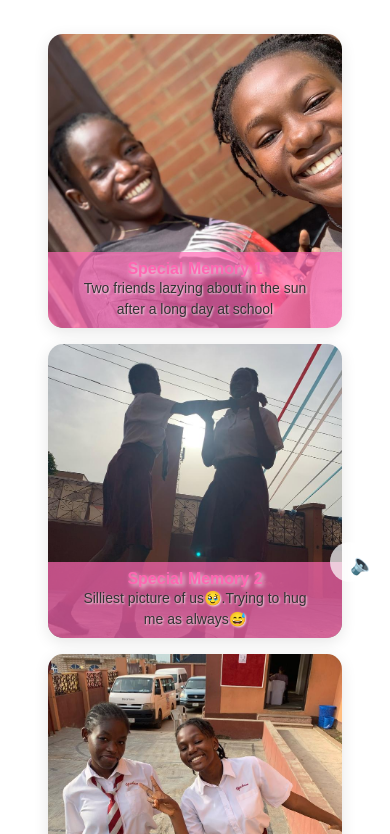
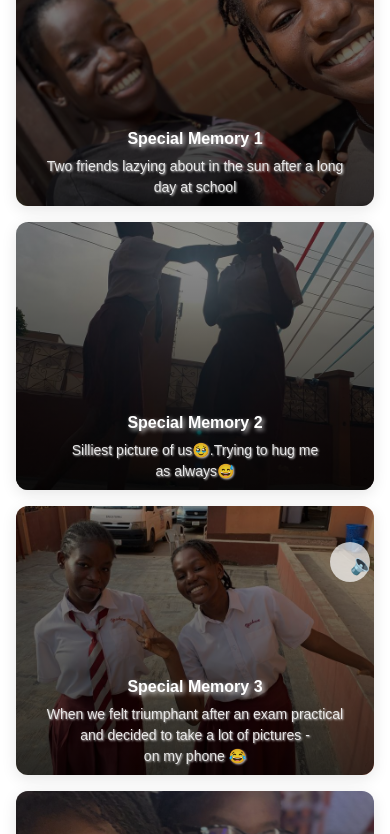
Before and after one commit to AkoredeAzeez/Nifemi, a plain HTML site: page src/pages/memories.html in a window 390 px wide. Shown: the part 242-1076 px from the top of the page. Drawn offline with Linux system fonts and the light colour scheme; a script that the page names is missing.

Commit message:
Update style.css

```diff
--- a/src/css/style.css
+++ b/src/css/style.css
@@ -243,27 +243,25 @@ button:hover {
 
 .memory-grid {
     display: grid;
-    grid-template-columns: repeat(auto-fit, minmax(min(100%, 250px), 1fr));
+    grid-template-columns: repeat(auto-fit, minmax(min(100%, 300px), 1fr));
     gap: clamp(1rem, 3vw, 2rem);
-    padding: 1rem;
     width: 100%;
 }
 
 .memory-item {
     position: relative;
-    border-radius: 15px;
+    width: 100%;
+    aspect-ratio: 1;
+    border-radius: 12px;
     overflow: hidden;
-    aspect-ratio: 1;
     box-shadow: 0 4px 15px rgba(0, 0, 0, 0.1);
-    width: 100%;
-    height: auto;
 }
 
 .memory-image {
     width: 100%;
     height: 100%;
     object-fit: cover;
-    transition: transform 0.5s ease;
+    transition: transform 0.3s ease;
 }
 
 .memory-overlay {
@@ -271,11 +269,28 @@ button:hover {
     bottom: 0;
     left: 0;
     right: 0;
-    background: rgba(255, 105, 180, 0.9);
+    background: linear-gradient(
+        to top,
+        rgba(0, 0, 0, 0.8),
+        rgba(0, 0, 0, 0.4) 60%,
+        transparent
+    );
+    padding: clamp(1rem, 4vw, 1.5rem);
     color: white;
-    padding: 1rem;
     transform: translateY(100%);
     transition: transform 0.3s ease;
+}
+
+.memory-overlay h3 {
+    font-size: clamp(1rem, 4vw, 1.2rem);
+    margin-bottom: 0.5rem;
+    color: white;
+}
+
+.memory-overlay p {
+    font-size: clamp(0.875rem, 3vw, 1rem);
+    opacity: 0.9;
+    color: white;
 }
 
 .memory-item:hover .memory-overlay {
@@ -412,7 +427,6 @@ p {
 
     .memory-grid {
         grid-template-columns: 1fr;
-        padding: 1rem;
         gap: 1rem;
     }
 
@@ -461,7 +475,6 @@ p {
 @media (hover: none) {
     .memory-overlay {
         transform: translateY(0);
-        background: rgba(255, 105, 180, 0.7);
     }
 
     .memory-item:active .memory-image {
@@ -506,3 +519,76 @@ p {
 .music-control:active {
     transform: scale(0.95);
 }
+
+/* Memory Grid Layout */
+.memories-container {
+    width: 100%;
+    max-width: 1200px;
+    margin: 0 auto;
+    padding: clamp(1rem, 3vw, 2rem);
+    min-height: 100vh;
+}
+
+/* Mobile Optimizations */
+@media (max-width: 768px) {
+    .memory-grid {
+        grid-template-columns: 1fr;
+        gap: 1rem;
+    }
+
+    .memory-item {
+        aspect-ratio: 4/3;
+    }
+
+    .memory-overlay {
+        transform: translateY(0);
+        background: linear-gradient(
+            to top,
+            rgba(0, 0, 0, 0.8),
+            rgba(0, 0, 0, 0.4)
+        );
+        height: 100%;
+        display: flex;
+        flex-direction: column;
+        justify-content: flex-end;
+    }
+
+    .memory-image {
+        height: 100%;
+        object-fit: cover;
+    }
+}
+
+/* Touch Device Optimizations */
+@media (hover: none) {
+    .memory-overlay {
+        transform: translateY(0);
+    }
+
+    .memory-item:active .memory-image {
+        transform: scale(1.05);
+    }
+}
+
+/* Landscape Mode Optimization */
+@media (max-width: 768px) and (orientation: landscape) {
+    .memories-container {
+        padding: 1rem;
+    }
+
+    .memory-grid {
+        grid-template-columns: repeat(2, 1fr);
+    }
+}
+
+/* Loading State */
+.memory-item.loading {
+    background: linear-gradient(90deg, #f0f0f0, #e0e0e0, #f0f0f0);
+    background-size: 200% 100%;
+    animation: loading 1.5s infinite;
+}
+
+@keyframes loading {
+    0% { background-position: -200% 0; }
+    100% { background-position: 200% 0; }
+}
```
